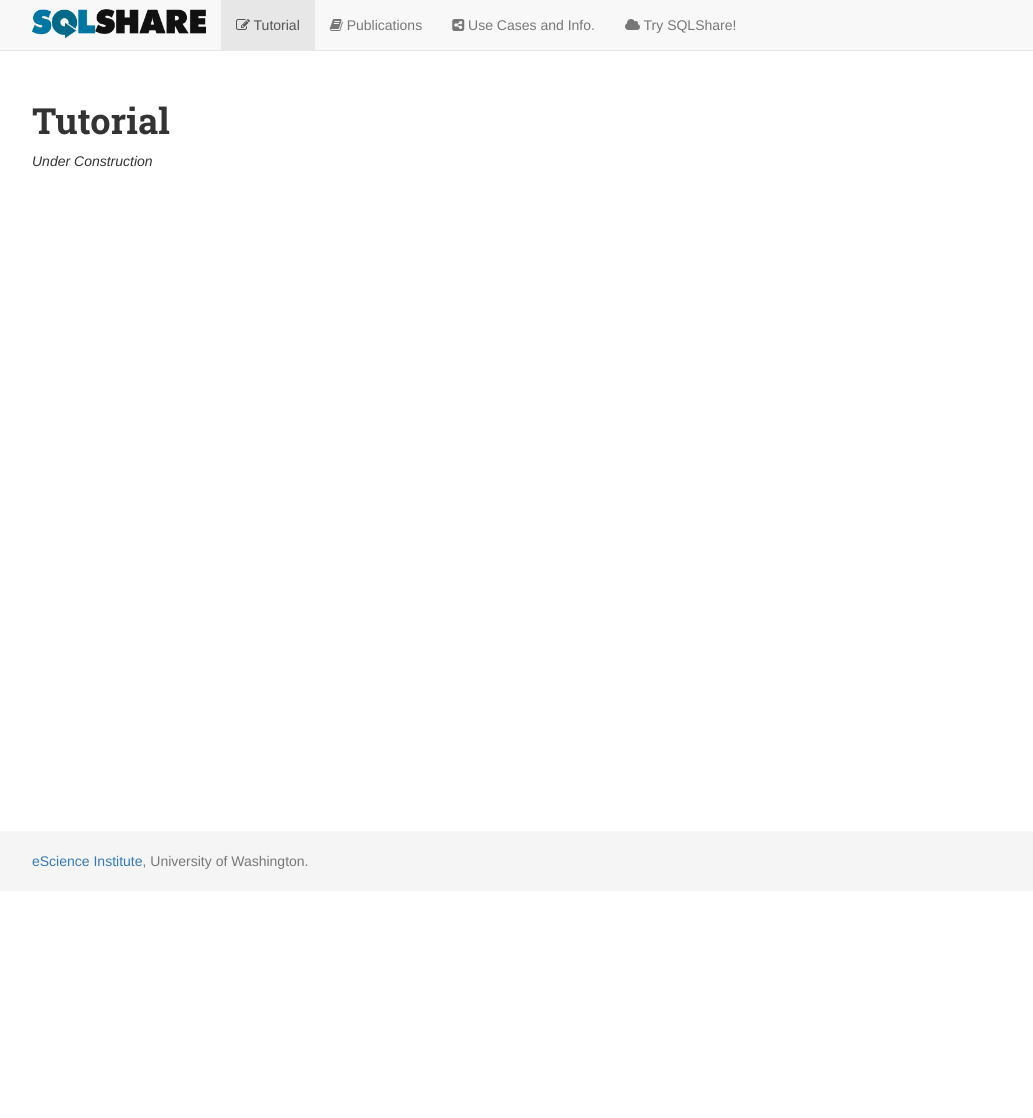
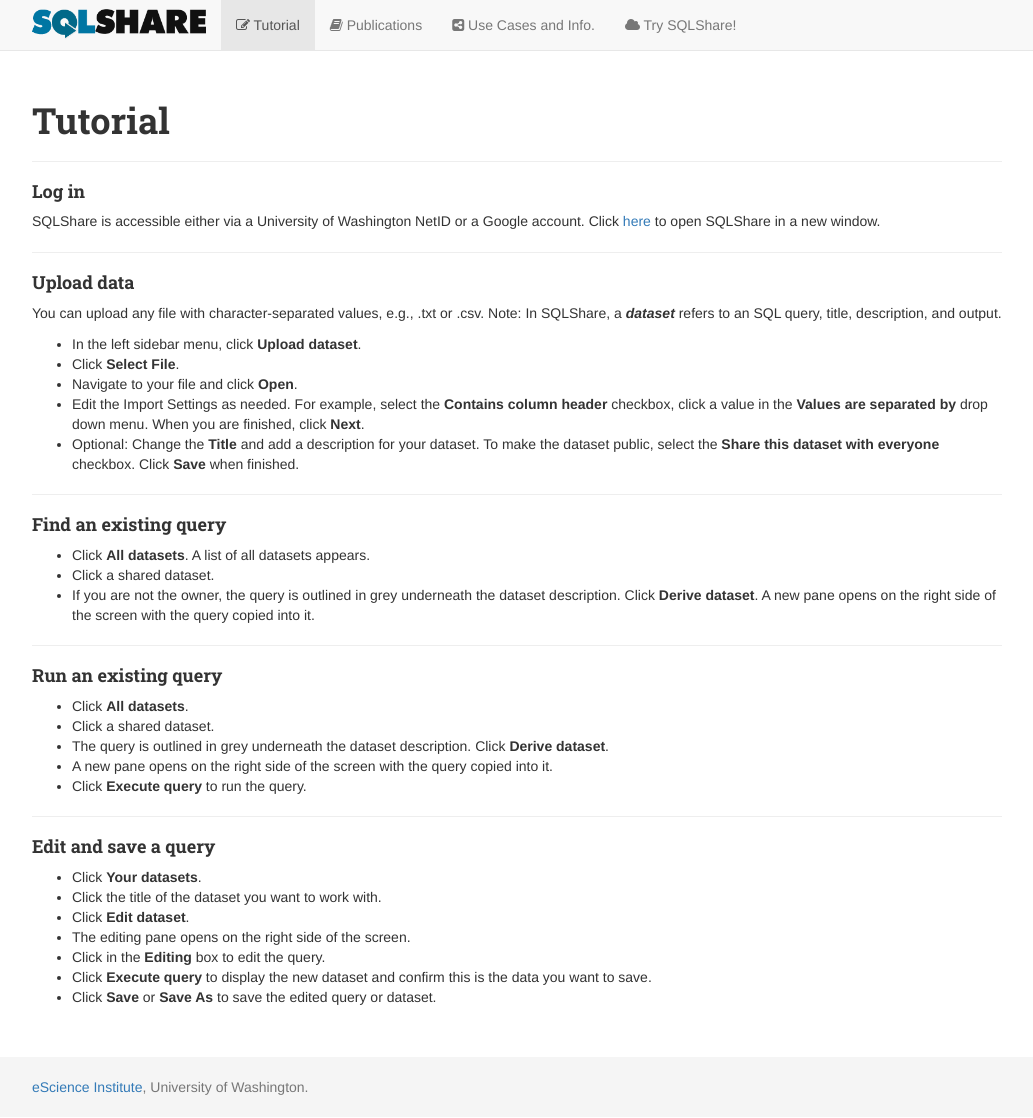
Before and after one commit to uwescience/sqlshare, a Jekyll site: the page built from tutorial.markdown, in a window 1280 px wide. Shown: the whole page, without its empty margins (123-1156 px from the left). Built offline with Jekyll 4.4.1, drawn with Linux system fonts in a browser that asks for light colours; nearby versions of some CDN libraries; Markdown is read by kramdown in place of the engine named in the settings; before the commit the page ends 900 px from its top, so only the background shows below that.

Commit message:
Adding tutorial

```diff
--- a/tutorial.markdown
+++ b/tutorial.markdown
@@ -7,4 +7,51 @@ id: "tutorial"
 
 # Tutorial
 
-*Under Construction*
+___________________________________________
+
+#### Log in
+
+SQLShare is accessible either via a University of Washington NetID or a Google account. Click [here](https://sqlshare.escience.washington.edu/) to open SQLShare in a new window.
+
+___________________________________________
+
+#### Upload data
+
+You can upload any file with character-separated values, e.g., .txt or .csv. Note: In SQLShare, a ***dataset*** refers to an SQL query, title, description, and output.
+
+* In the left sidebar menu, click **Upload dataset**.
+* Click **Select File**.
+* Navigate to your file and click **Open**.
+* Edit the Import Settings as needed. For example, select the **Contains column header** checkbox, click a value in the **Values are separated by** drop down menu. When you are finished, click **Next**.
+* Optional: Change the **Title** and add a description for your dataset. To make the dataset public, select the **Share this dataset with everyone** checkbox. Click **Save** when finished.
+
+____________________________________________
+
+#### Find an existing query
+
+* Click **All datasets**. A list of all datasets appears.
+* Click a shared dataset.
+* If you are not the owner, the query is outlined in grey underneath the dataset description. Click **Derive dataset**. A new pane opens on the right side of the screen with the query copied into it.
+
+
+____________________________________________
+
+#### Run an existing query
+
+* Click **All datasets**.
+* Click a shared dataset.
+* The query is outlined in grey underneath the dataset description. Click **Derive dataset**.
+* A new pane opens on the right side of the screen with the query copied into it.
+* Click **Execute query** to run the query.
+
+____________________________________________
+
+#### Edit and save a query
+
+* Click **Your datasets**.
+* Click the title of the dataset you want to work with.
+* Click **Edit dataset**.
+* The editing pane opens on the right side of the screen.
+* Click in the **Editing** box to edit the query.
+* Click **Execute query** to display the new dataset and confirm this is the data you want to save.
+* Click **Save** or **Save As** to save the edited query or dataset.
```
